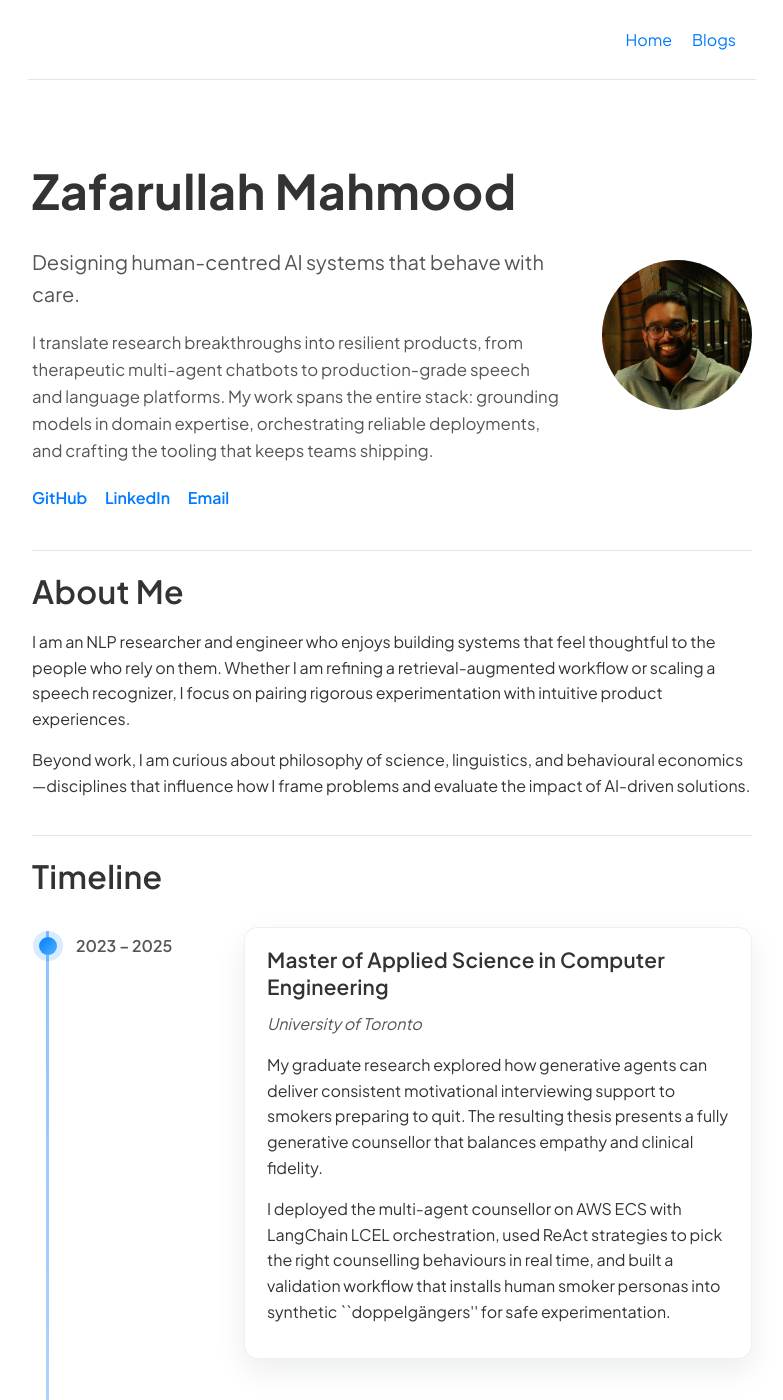
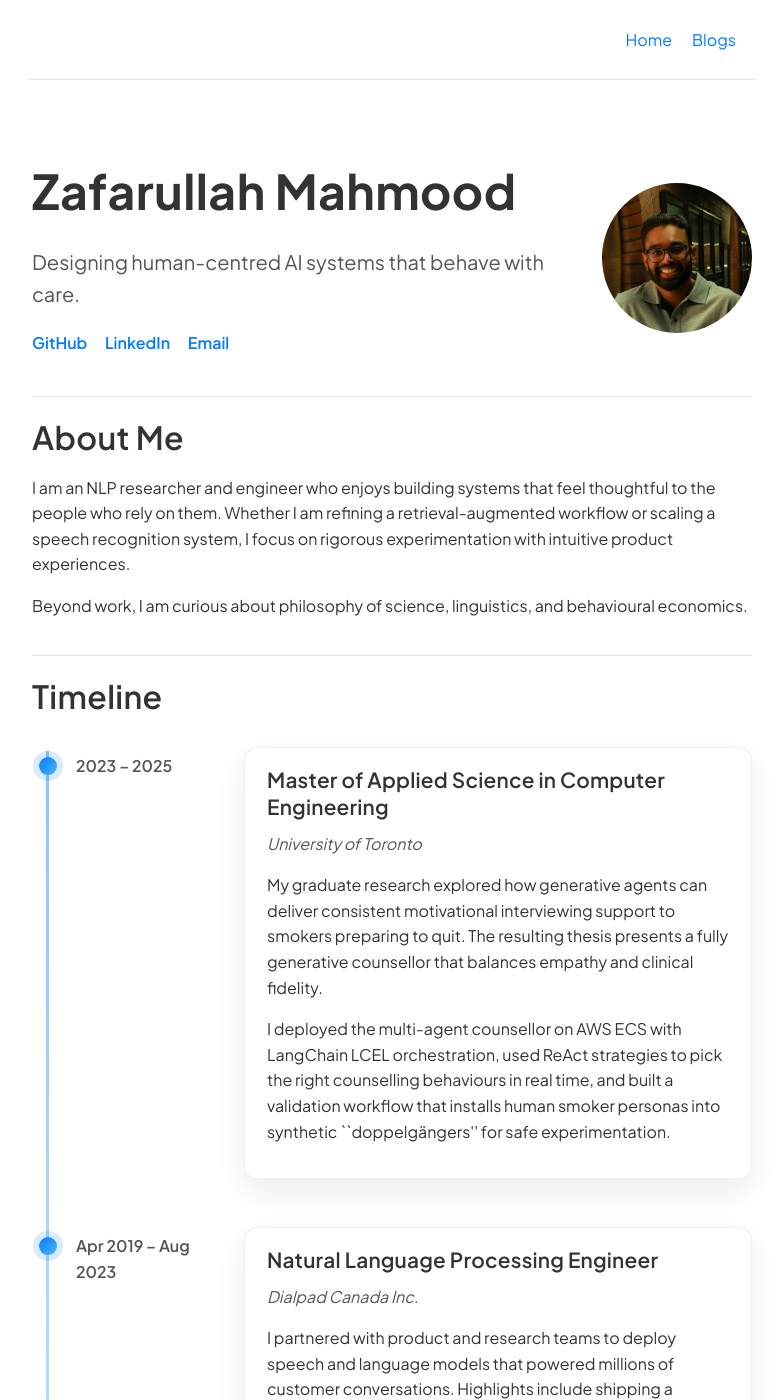
Before and after one commit to zaffnet/zaffnet.github.io, a Jekyll site: the page built from index.html, in a window 1280 px wide and 1400 px high. Shown: the whole window, without its empty margins (248-1031 px from the left). Built offline with Jekyll 4.4.1, drawn with Linux system fonts in a browser that asks for light colours; some of the changed text lies outside the part shown.

Commit message:
Make language simpler

```diff
--- a/index.html
+++ b/index.html
@@ -8,11 +8,11 @@ title: "Home"
     <div class="intro-text">
       <h1>Zafarullah Mahmood</h1>
       <p class="subtitle">Designing human-centred AI systems that behave with care.</p>
-      <p class="intro-description">
+      <!-- <p class="intro-description">
         I translate research breakthroughs into resilient products, from therapeutic multi-agent chatbots to
         production-grade speech and language platforms. My work spans the entire stack: grounding models in
         domain expertise, orchestrating reliable deployments, and crafting the tooling that keeps teams shipping.
-      </p>
+      </p> -->
       <div class="contact-links">
         <a href="https://github.com/zaffnet" target="_blank">GitHub</a>
         <a href="https://www.linkedin.com/in/zaffnet" target="_blank">LinkedIn</a>
@@ -28,12 +28,11 @@ title: "Home"
     <h2>About Me</h2>
     <p>
       I am an NLP researcher and engineer who enjoys building systems that feel thoughtful to the people who rely on them.
-      Whether I am refining a retrieval-augmented workflow or scaling a speech recognizer, I focus on pairing rigorous
+      Whether I am refining a retrieval-augmented workflow or scaling a speech recognition system, I focus on rigorous
       experimentation with intuitive product experiences.
     </p>
     <p>
-      Beyond work, I am curious about philosophy of science, linguistics, and behavioural economics&mdash;disciplines that
-      influence how I frame problems and evaluate the impact of AI-driven solutions.
+      Beyond work, I am curious about philosophy of science, linguistics, and behavioural economics.
     </p>
   </div>
 
@@ -62,7 +61,7 @@ title: "Home"
           <h3>Natural Language Processing Engineer</h3>
           <p class="timeline-organization">Dialpad Canada Inc.</p>
           <p>
-            I partnered with product and research teams to deliver speech and language capabilities that powered millions of customer conversations.
+            I partnered with product and research teams to deploy speech and language models that powered millions of customer conversations.
             Highlights include shipping a bilingual sentiment classifier that matched Spanish performance without sacrificing English accuracy,
             and developing an n-gram boosting approach that improved domain keyword recognition by 26%.
           </p>
```
Also changed, not shown: Gemfile (+4 -8 lines), 1 other file.
